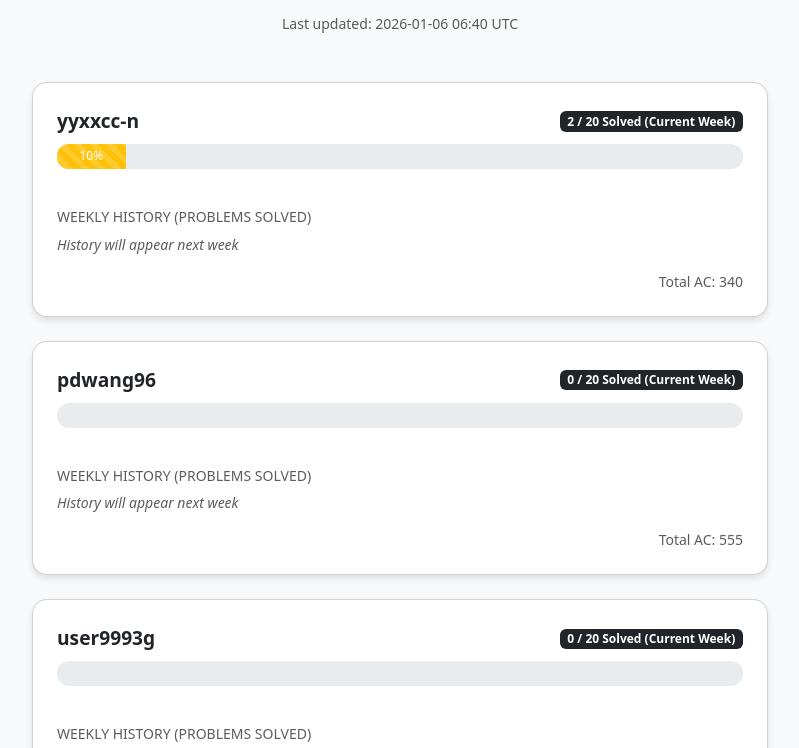
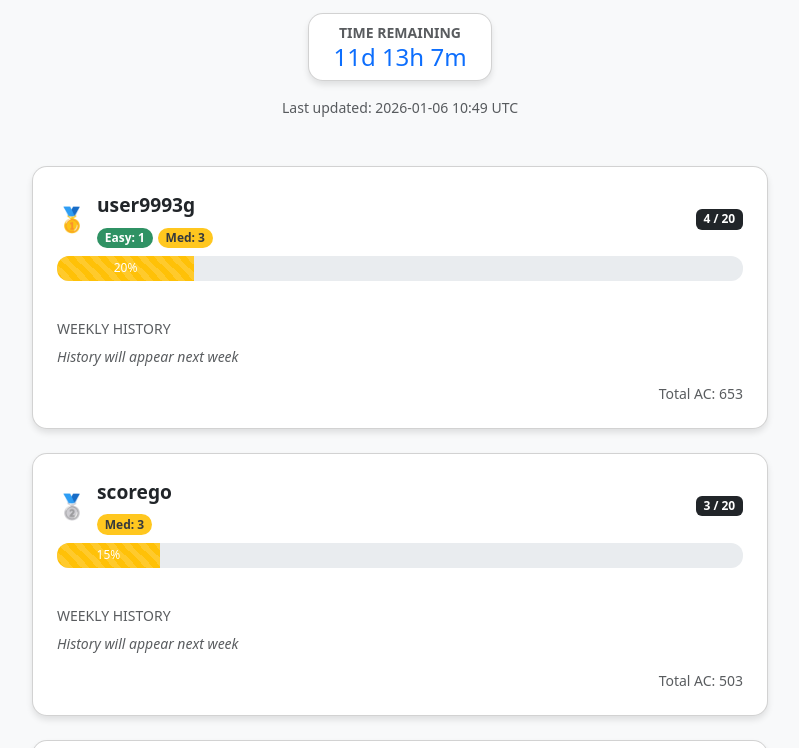
Before and after one commit to Stephenyean/leetcode-tracker, a plain HTML site: page index.html in a window 1280 px wide. Shown: the part 156-904 px from the top of the page, without its empty margins (240-1039 px from the left). Drawn offline with nearby package versions, Linux system fonts and the light colour scheme.

Commit message:
Add Leaderboard, Timer, and Difficulty Badges

```diff
--- a/data/stats.json
+++ b/data/stats.json
@@ -4,31 +4,51 @@
     "current": 340,
     "week": 2,
     "history": [],
-    "last_updated": "2026-01-06 06:40 UTC",
-    "week_solved": 2
+    "last_updated": "2026-01-06 10:49 UTC",
+    "week_solved": 2,
+    "week_breakdown": {
+      "Easy": 1,
+      "Medium": 0,
+      "Hard": 1
+    }
   },
   "pdwang96": {
     "baseline": 555,
-    "current": 555,
+    "current": 551,
     "week": 2,
     "history": [],
-    "last_updated": "2026-01-06 06:40 UTC",
-    "week_solved": 0
+    "last_updated": "2026-01-06 10:49 UTC",
+    "week_solved": 0,
+    "week_breakdown": {
+      "Easy": 0,
+      "Medium": 0,
+      "Hard": 0
+    }
   },
   "user9993g": {
     "baseline": 5,
-    "current": 5,
+    "current": 653,
     "week": 2,
     "history": [],
-    "last_updated": "2026-01-06 06:40 UTC",
-    "week_solved": 0
+    "last_updated": "2026-01-06 10:49 UTC",
+    "week_solved": 4,
+    "week_breakdown": {
+      "Easy": 1,
+      "Medium": 3,
+      "Hard": 0
+    }
   },
   "scorego": {
     "baseline": 218,
-    "current": 218,
+    "current": 503,
     "week": 2,
     "history": [],
-    "last_updated": "2026-01-06 06:40 UTC",
-    "week_solved": 0
+    "last_updated": "2026-01-06 10:49 UTC",
+    "week_solved": 3,
+    "week_breakdown": {
+      "Easy": 0,
+      "Medium": 3,
+      "Hard": 0
+    }
   }
 }
--- a/index.html
+++ b/index.html
@@ -7,26 +7,58 @@
     <link href="https://cdn.jsdelivr.net/npm/bootstrap@5.3.0/dist/css/bootstrap.min.css" rel="stylesheet">
     <style>
         body { background-color: #f8f9fa; }
-        .card { border-radius: 15px; box-shadow: 0 4px 6px rgba(0,0,0,0.1); }
+        .card { border-radius: 15px; box-shadow: 0 4px 6px rgba(0,0,0,0.1); transition: transform 0.2s; }
+        .card:hover { transform: translateY(-5px); }
         .progress { height: 25px; border-radius: 12px; }
         .username { font-weight: bold; font-size: 1.2rem; }
+        .rank-badge { font-size: 1.5rem; margin-right: 10px; }
+        .diff-badge { font-size: 0.75rem; margin-right: 5px; opacity: 0.9; }
     </style>
 </head>
 <body>
     <div class="container py-5">
         <div class="text-center mb-5">
-            <h1 class="display-4">LeetCode Weekly Progress</h1>
+            <h1 class="display-4">LeetCode Weekly Challenge</h1>
             <p class="lead">Goal: 20 problems per week</p>
+
+            <div class="card d-inline-block px-4 py-2 mb-3 bg-white">
+                <div class="small text-muted text-uppercase fw-bold">Time Remaining</div>
+                <div id="countdown" class="h4 mb-0 text-primary">--d --h --m</div>
+            </div>
+
             <div id="last-updated" class="text-muted small"></div>
         </div>
 
         <div id="leaderboard" class="row justify-content-center">
-            <!-- Stats will be injected here -->
             <div class="text-center">Loading progress...</div>
         </div>
     </div>
 
     <script>
+        function updateCountdown() {
+            const now = new Date();
+            // Calculate next Monday 00:00 UTC (which is Sunday night for many)
+            // Adjust to your preferred deadline. Here we assume Monday 00:00 UTC is the reset.
+            const nextMonday = new Date();
+            nextMonday.setUTCDate(now.getUTCDate() + (7 - now.getUTCDay()) % 7 + (now.getUTCDay() === 1 && now.getUTCHours() < 24 ? 0 : 7));
+            nextMonday.setUTCHours(0, 0, 0, 0);
+
+            // If today is Monday, target IS today 00:00 (which passed), so add 7 days
+            if (nextMonday <= now) {
+                nextMonday.setUTCDate(nextMonday.getUTCDate() + 7);
+            }
+
+            const diff = nextMonday - now;
+            const days = Math.floor(diff / (1000 * 60 * 60 * 24));
+            const hours = Math.floor((diff % (1000 * 60 * 60 * 24)) / (1000 * 60 * 60));
+            const minutes = Math.floor((diff % (1000 * 60 * 60)) / (1000 * 60));
+
+            document.getElementById('countdown').innerText = `${days}d ${hours}h ${minutes}m`;
+        }
+
+        setInterval(updateCountdown, 60000);
+        updateCountdown();
+
         async function loadStats() {
             try {
                 // Add timestamp to prevent caching
@@ -37,24 +69,50 @@
 
                 let lastUpdated = '';
 
-                Object.entries(data).forEach(([username, stats]) => {
-                    // Use precise week_solved if available, otherwise fallback to baseline diff
-                    const solved = (stats.week_solved !== undefined)
-                        ? stats.week_solved
-                        : (stats.current - stats.baseline);
+                // Convert to array and sort
+                const sortedUsers = Object.entries(data)
+                    .map(([username, stats]) => {
+                        const solved = (stats.week_solved !== undefined)
+                            ? stats.week_solved
+                            : (stats.current - stats.baseline);
+                        return { username, stats, solved };
+                    })
+                    .sort((a, b) => b.solved - a.solved);
 
+                sortedUsers.forEach(({username, stats, solved}, index) => {
                     const goal = 20;
                     const percentage = Math.min(Math.round((solved / goal) * 100), 100);
                     const color = percentage >= 100 ? 'bg-success' : (percentage > 50 ? 'bg-info' : 'bg-warning');
 
                     lastUpdated = stats.last_updated;
 
+                    // Rank Medals
+                    let rank = `<span class="badge bg-secondary rounded-pill me-2">#${index + 1}</span>`;
+                    if (index === 0) rank = '🥇';
+                    if (index === 1) rank = '🥈';
+                    if (index === 2) rank = '🥉';
+
+                    // Difficulty Badges
+                    let difficultyHtml = '';
+                    if (stats.week_breakdown) {
+                        const { Easy, Medium, Hard } = stats.week_breakdown;
+                        if (Easy > 0) difficultyHtml += `<span class="badge rounded-pill bg-success diff-badge">Easy: ${Easy}</span>`;
+                        if (Medium > 0) difficultyHtml += `<span class="badge rounded-pill bg-warning text-dark diff-badge">Med: ${Medium}</span>`;
+                        if (Hard > 0) difficultyHtml += `<span class="badge rounded-pill bg-danger diff-badge">Hard: ${Hard}</span>`;
+                    }
+
                     const card = `
                         <div class="col-md-8 mb-4">
                             <div class="card p-4">
                                 <div class="d-flex justify-content-between align-items-center mb-2">
-                                    <span class="username">${username}</span>
-                                    <span class="badge bg-dark">${solved} / ${goal} Solved (Current Week)</span>
+                                    <div class="d-flex align-items-center">
+                                        <span class="rank-badge">${rank}</span>
+                                        <div>
+                                            <span class="username">${username}</span>
+                                            <div class="mt-1">${difficultyHtml}</div>
+                                        </div>
+                                    </div>
+                                    <span class="badge bg-dark">${solved} / ${goal}</span>
                                 </div>
                                 <div class="progress mb-4">
                                     <div class="progress-bar ${color} progress-bar-striped progress-bar-animated"
@@ -66,7 +124,7 @@
                                 </div>
 
                                 <div class="history-section mt-3">
-                                    <h6 class="text-muted small text-uppercase">Weekly History (Problems Solved)</h6>
+                                    <h6 class="text-muted small text-uppercase">Weekly History</h6>
                                     <div class="d-flex justify-content-between text-center small">
                                         ${stats.history && stats.history.length > 0 ? stats.history.slice(-4).map(w => `
                                             <div class="px-2">
@@ -88,7 +146,8 @@
                     document.getElementById('last-updated').innerText = `Last updated: ${lastUpdated}`;
                 }
             } catch (e) {
-                document.getElementById('leaderboard').innerHTML = '<div class="alert alert-danger">Failed to load stats. Check if data/stats.json exists.</div>';
+                console.error(e);
+                document.getElementById('leaderboard').innerHTML = '<div class="alert alert-danger">Failed to load stats. Check console for details.</div>';
             }
         }
 
```
Also changed, not shown: 1 other file.
